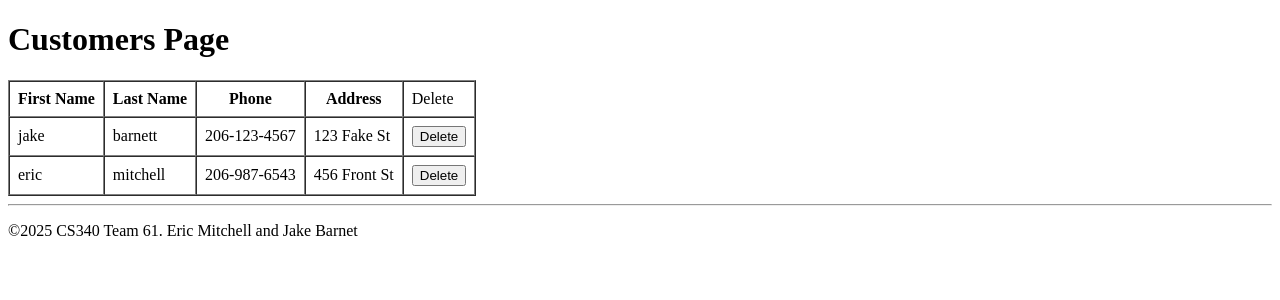
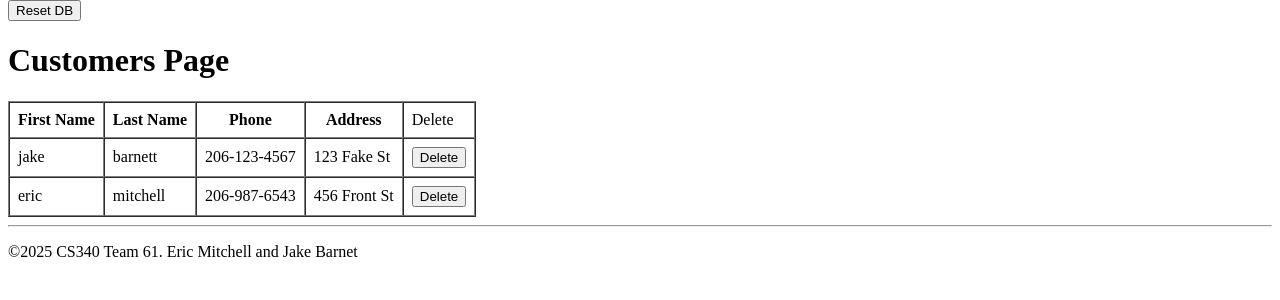
Before and after one commit to jakebarn-osu/cs340-final-project, a Flask app: page /customers in a window 1280 px wide. Shown: the part 108-408 px from the top of the page. Run offline with Flask 3, Linux system fonts and the light colour scheme.

Commit message:
DB reset button added. DB reset functionality added

```diff
--- a/app.py
+++ b/app.py
@@ -175,6 +175,22 @@ def categories():
       print(f"Error executing queries: {e}")
       return "An error occured while executing the database queries", 500
 
+@app.route("/reset-db", methods=["GET"])
+def reset_db():
+   try:
+      dbConnection = db.connectDB()
+      cursor = dbConnection.cursor()
+
+      cursor.execute("CALL sp_reset_db();")
+      dbConnection.commit()
+
+      print("DB was successfully reset")
+      return redirect("/")
+   except Exception as e:
+      print(f"Error executing reset DB query error: {e}")
+   finally:
+      cursor.close()
+      dbConnection.close()
 
 # Listener
 if __name__ == "__main__":
--- a/templates/base.html
+++ b/templates/base.html
@@ -21,6 +21,9 @@
             <a href="./categories">Categories</a>
         </div>
     </nav>
+<form id="reset-form" method="GET" action="/reset-db">
+    <button type="submit" id="reset-button">Reset DB</button>
+</form>
     <main>
         {% block content %}{% endblock %}
     </main>
@@ -30,5 +33,4 @@
         <p>©2025 CS340 Team 61. Eric Mitchell and Jake Barnet</p>
     </footer>
 </body>
-
 </html>
```
